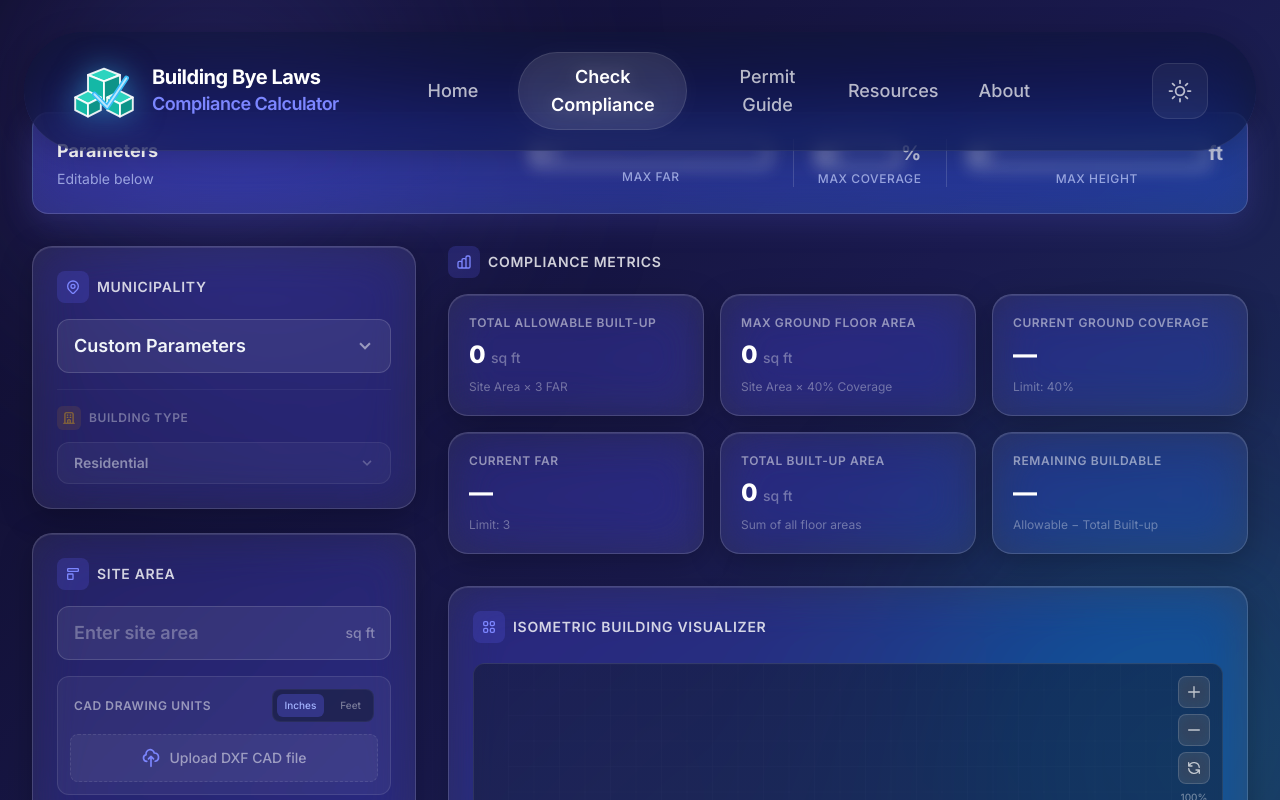
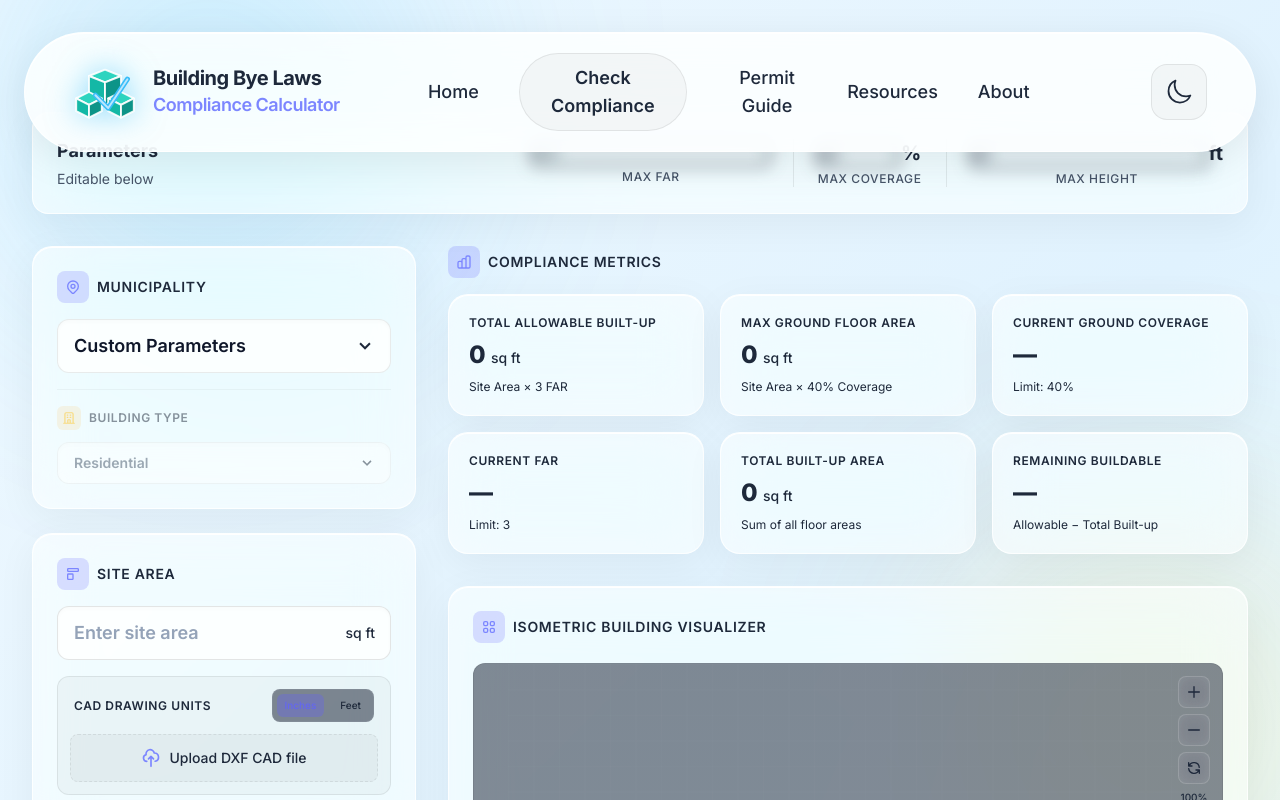
Before and after one commit to sudils58/byelaw-viz-new, a React (Vite) app: page / in a window 1280 px wide. Shown: the top 800 px of the page. Built offline with nearby package versions, Linux system fonts and the light colour scheme.

Commit message:
style: Increase Nav blur and default to light mode

```diff
--- a/src/App.jsx
+++ b/src/App.jsx
@@ -52,7 +52,7 @@ export default function App() {
     const [maxCoverage, setMaxCoverage] = useState('40')
     const [maxHeight, setMaxHeight] = useState('45')
     const [roads, setRoads] = useState(DEFAULT_ROADS)
-    const [theme, setTheme] = useState('dark')
+    const [theme, setTheme] = useState('light')
     const [sitePolygon, setSitePolygon] = useState(null)
     const [dxfError, setDxfError] = useState(null)
     const [dxfUnit, setDxfUnit] = useState('inches') // 'inches' or 'feet'
--- a/src/index.css
+++ b/src/index.css
@@ -150,11 +150,11 @@ body {
 
 /* === GLASS HEADER === */
 .glass-header {
-  background: rgba(15, 23, 42, 0.55);
-  backdrop-filter: blur(28px) saturate(180%);
-  -webkit-backdrop-filter: blur(28px) saturate(180%);
-  border-bottom: 1px solid rgba(255, 255, 255, 0.08);
-  box-shadow: 0 4px 30px rgba(0, 0, 0, 0.2);
+  background: rgba(15, 23, 42, 0.65);
+  backdrop-filter: blur(40px) saturate(200%);
+  -webkit-backdrop-filter: blur(40px) saturate(200%);
+  border-bottom: 1px solid rgba(255, 255, 255, 0.15);
+  box-shadow: 0 4px 30px rgba(0, 0, 0, 0.3);
 }
 
 /* === GLASS BANNER === */
@@ -280,7 +280,6 @@ body.light-theme .glass-bg::after {
 }
 
 body.light-theme .glass-card,
-body.light-theme .glass-header,
 body.light-theme .glass-banner {
   background: rgba(255, 255, 255, 0.6);
   backdrop-filter: blur(28px) saturate(200%);
@@ -288,6 +287,18 @@ body.light-theme .glass-banner {
   border: 1px solid rgba(255, 255, 255, 0.8);
   box-shadow:
     0 10px 40px rgba(0, 0, 0, 0.05),
+    inset 0 1px 0 rgba(255, 255, 255, 1);
+  color: #0f172a;
+}
+
+body.light-theme .glass-header {
+  background: rgba(255, 255, 255, 0.85);
+  /* Frosty light mode */
+  backdrop-filter: blur(40px) saturate(200%);
+  -webkit-backdrop-filter: blur(40px) saturate(200%);
+  border: 1px solid rgba(255, 255, 255, 0.9);
+  box-shadow:
+    0 10px 40px rgba(0, 0, 0, 0.08),
     inset 0 1px 0 rgba(255, 255, 255, 1);
   color: #0f172a;
 }
```
